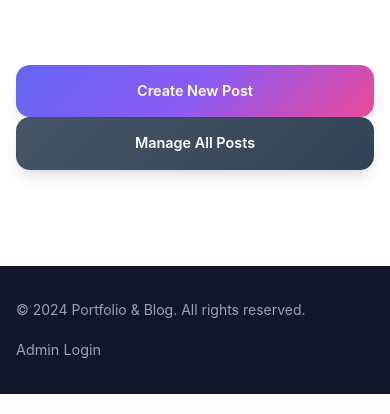
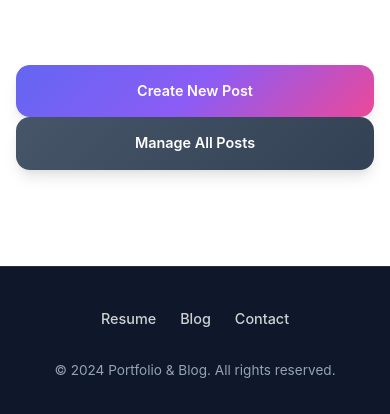
Before and after one commit to agrim1989/blog-portfolio, a Flask app: page /admin/dashboard in a window 390 px wide. Shown: the part 763-1177 px from the top of the page. Run offline with Flask 3, Linux system fonts and the light colour scheme; a user stored in the database is signed in.

Commit message:
Update footer: remove admin login, add Resume/Blog/Contact links

```diff
--- a/static/css/main.css
+++ b/static/css/main.css
@@ -2387,12 +2387,57 @@ body.menu-open::before {
     color: white;
     padding: 3rem 0;
     margin-top: 5rem;
-    text-align: center;
-}
-
-.footer p {
+    border-top: 1px solid rgba(255, 255, 255, 0.1);
+}
+
+.footer-content {
+    display: flex;
+    flex-direction: column;
+    align-items: center;
+    gap: 1.5rem;
+}
+
+.footer-links {
+    display: flex;
+    gap: 2rem;
+    flex-wrap: wrap;
+    justify-content: center;
+}
+
+.footer-links a {
+    color: rgba(255, 255, 255, 0.8);
+    text-decoration: none;
+    font-size: 0.95rem;
+    font-weight: 500;
+    transition: all 0.3s;
+    padding: 0.5rem 0;
+    position: relative;
+}
+
+.footer-links a::after {
+    content: '';
+    position: absolute;
+    bottom: 0;
+    left: 0;
+    width: 0;
+    height: 2px;
+    background: var(--gradient-modern);
+    transition: width 0.3s;
+}
+
+.footer-links a:hover {
+    color: white;
+    transform: translateY(-2px);
+}
+
+.footer-links a:hover::after {
+    width: 100%;
+}
+
+.footer-copyright {
     color: var(--text-lighter);
-    font-size: 0.95rem;
+    font-size: 0.9rem;
+    margin: 0;
 }
 
 /* Responsive Design - Tablet */
@@ -3110,17 +3155,20 @@ body.menu-open::before {
         padding: 2rem 0;
     }
 
-    .footer .container {
-        flex-direction: column;
-        text-align: center;
-        gap: 0.75rem;
-    }
-
-    .footer p {
-        font-size: 0.875rem;
-    }
-
-    .footer a {
+    .footer-content {
+        gap: 1.25rem;
+    }
+
+    .footer-links {
+        gap: 1.5rem;
+        flex-wrap: wrap;
+    }
+
+    .footer-links a {
+        font-size: 0.9rem;
+    }
+
+    .footer-copyright {
         font-size: 0.85rem;
     }
 }
--- a/templates/base.html
+++ b/templates/base.html
@@ -60,11 +60,13 @@
 
     <footer class="footer">
         <div class="container">
-            <div style="display: flex; justify-content: space-between; align-items: center; flex-wrap: wrap; gap: 1rem;">
-                <p>&copy; 2024 Portfolio & Blog. All rights reserved.</p>
-                <a href="{{ url_for('admin_login') }}" style="color: #94a3b8; text-decoration: none; font-size: 0.9rem; transition: color 0.3s;">
-                    Admin Login
-                </a>
+            <div class="footer-content">
+                <div class="footer-links">
+                    <a href="{{ url_for('resume') }}">Resume</a>
+                    <a href="{{ url_for('blog_list') }}">Blog</a>
+                    <a href="{{ url_for('contact') }}">Contact</a>
+                </div>
+                <p class="footer-copyright">&copy; 2024 Portfolio & Blog. All rights reserved.</p>
             </div>
         </div>
     </footer>
```
